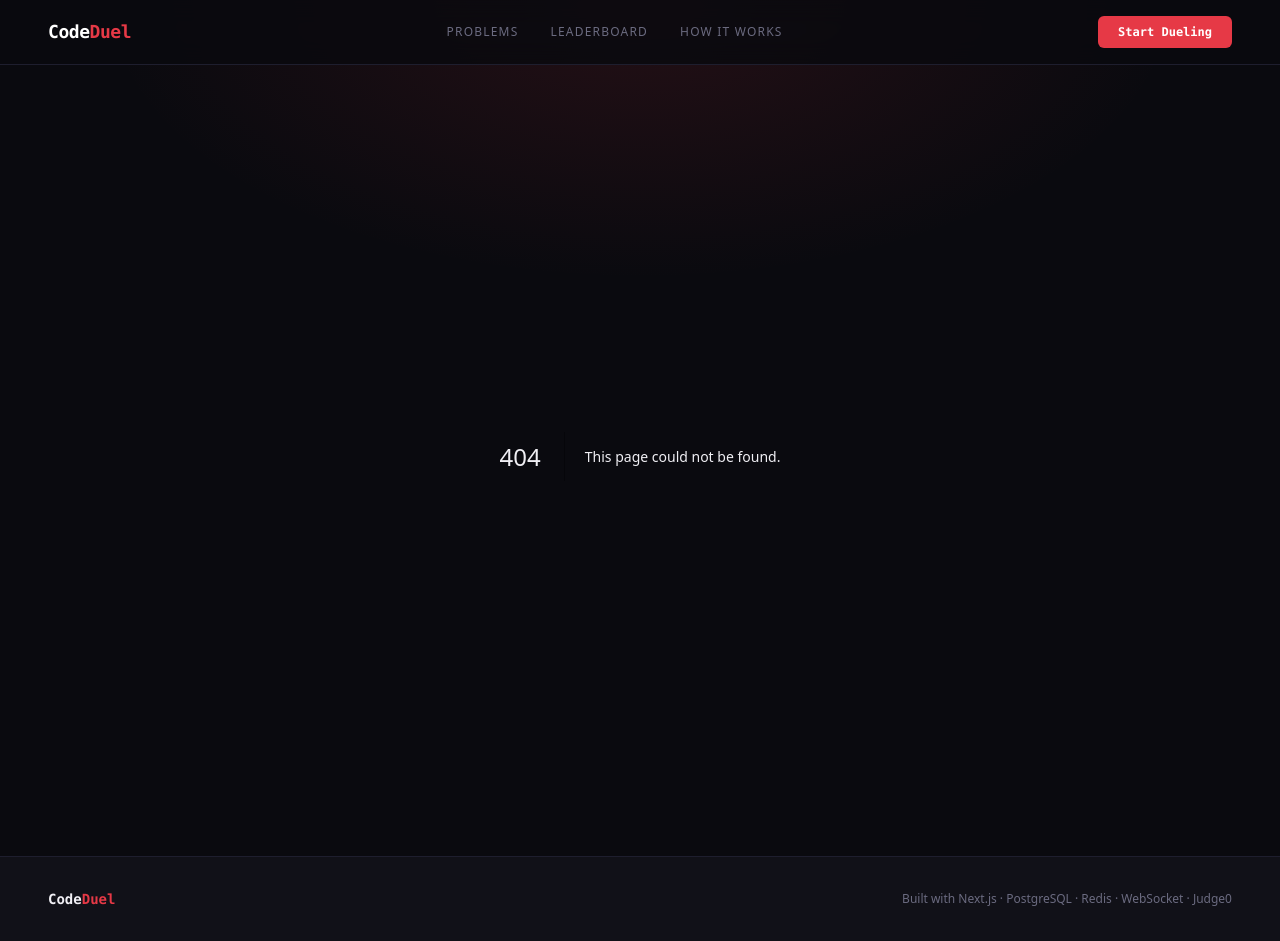
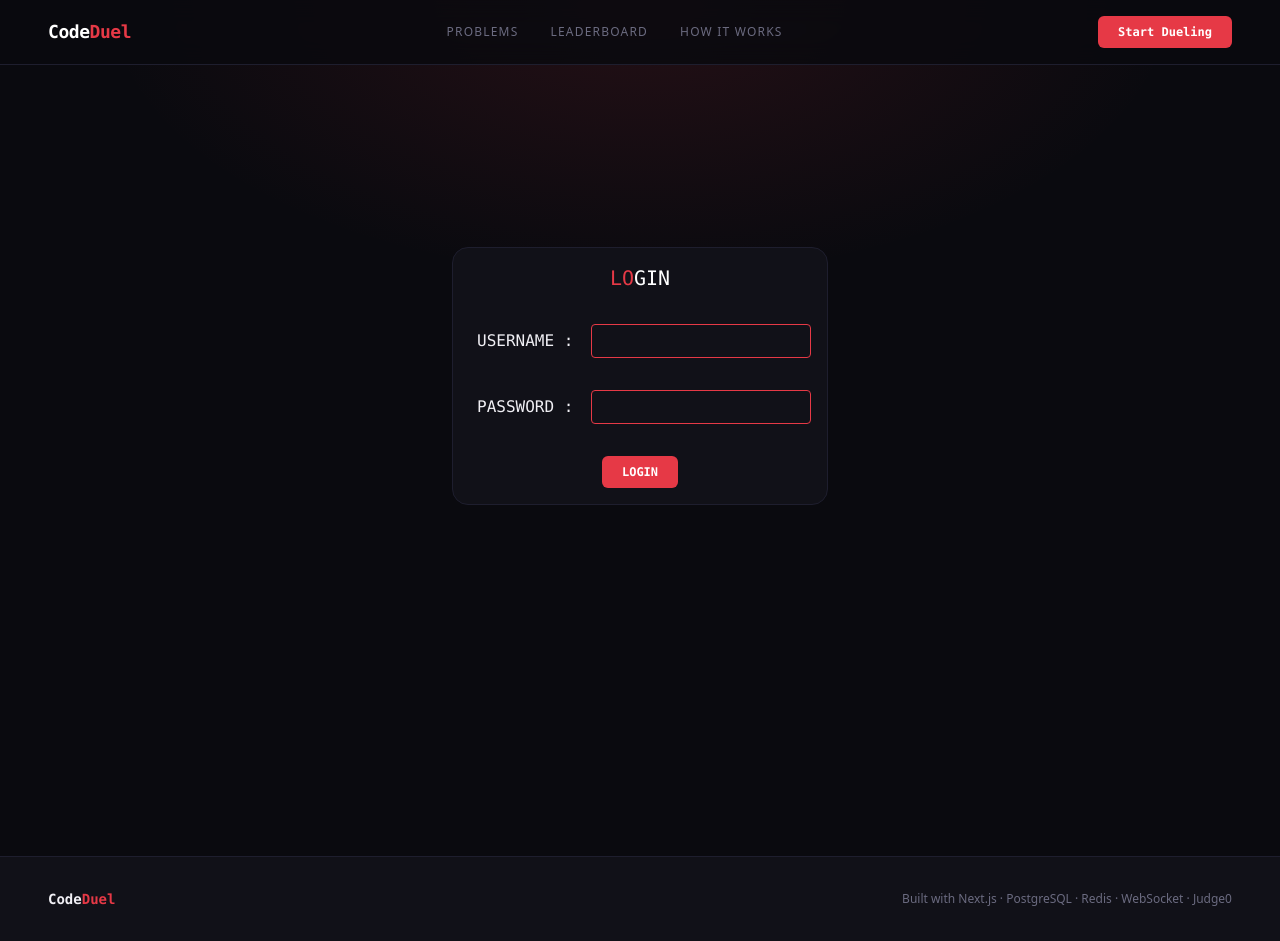
Before and after one commit to samanvayavats/code-bout, a Next.js app: page /sign-in in a window 1280 px wide. Before the commit this address had no page. Built offline with nearby package versions, Linux system fonts and the light colour scheme.

Commit message:
added the sign-in page

```diff
--- /dev/null
+++ b/src/app/sign-in/page.tsx
@@ -0,0 +1,11 @@
+import React from 'react'
+import SignInPage from '@/src/components/ui/sign-up-page'
+const page = () => {
+  return (
+    <div>
+      <SignInPage type = {false}/>
+    </div>
+  )
+}
+
+export default page
```
